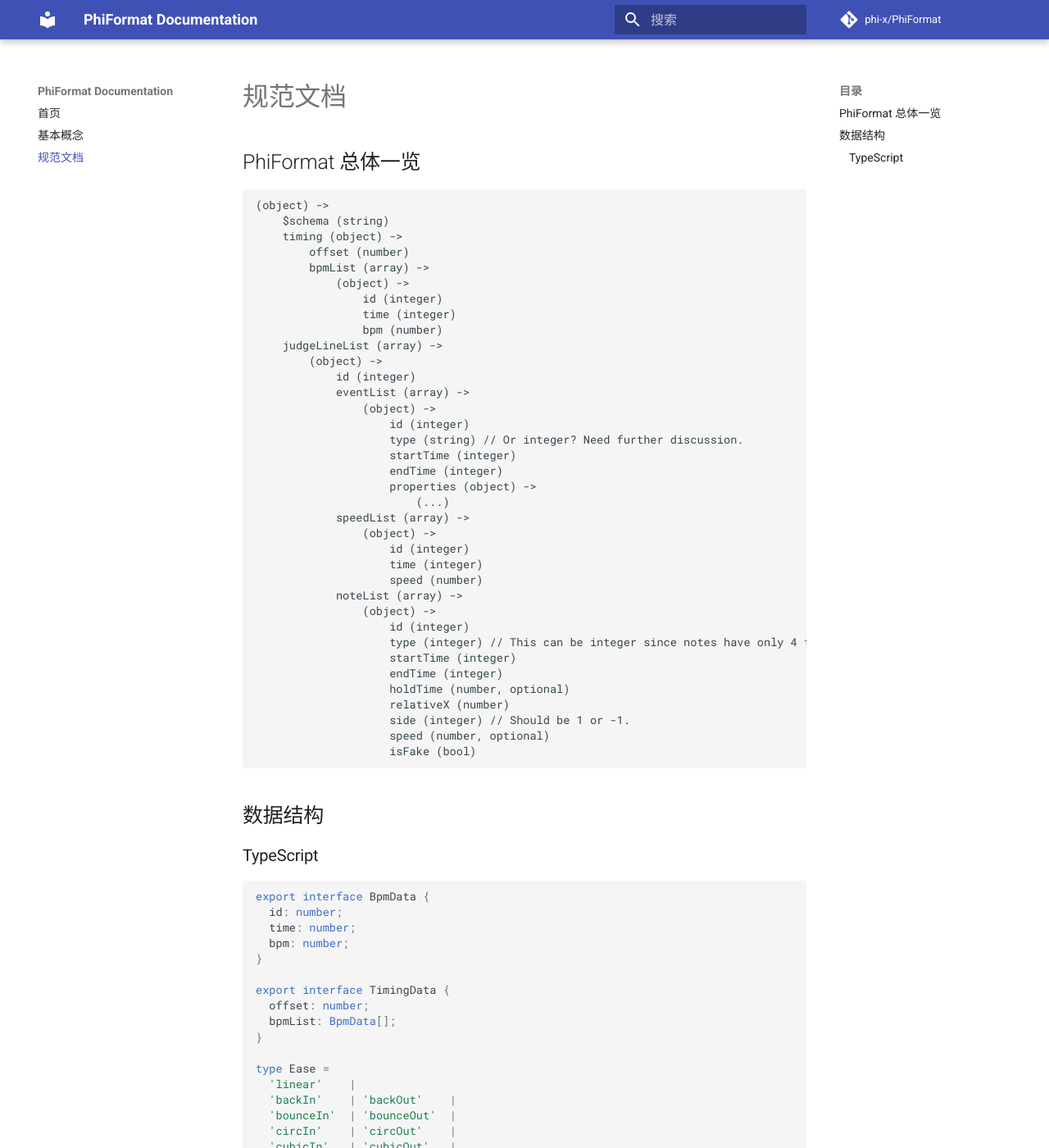
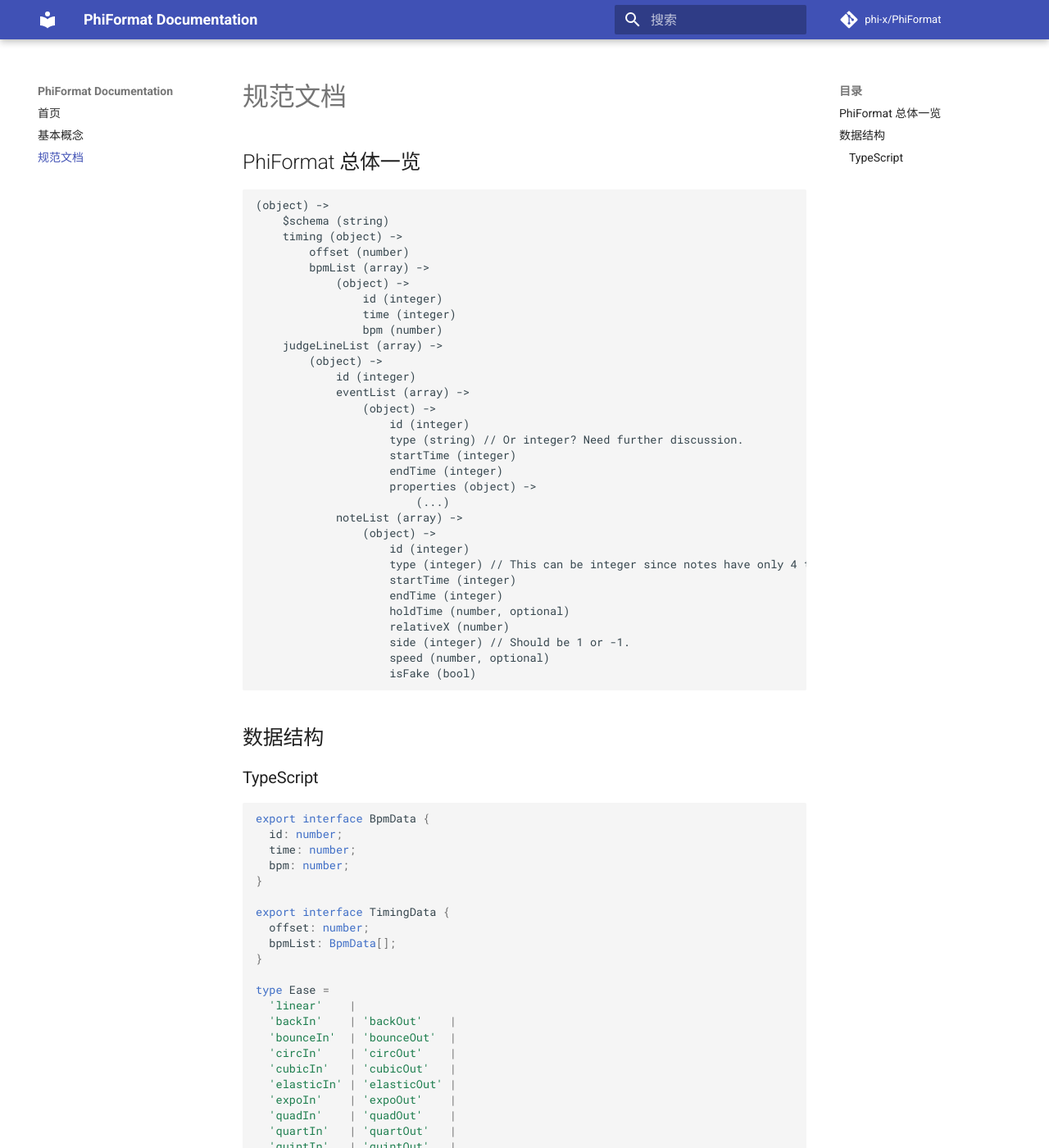
Before and after one commit to laoli404for/PhiFormat, an MkDocs documentation site: the page built from docs/spec.md, in a window 1280 px wide and 1400 px high. Shown: the whole window at 82% size. Built offline with MkDocs 1.6.1 and Material for MkDocs 9.7.7, drawn with Linux system fonts in a browser that asks for light colours; comment, search, counter and statistics services are not loaded; some of the changed text lies outside the part shown.

Commit message:
remove speedList

```diff
--- a/docs/spec.md
+++ b/docs/spec.md
@@ -23,11 +23,6 @@
                     endTime (integer)
                     properties (object) ->
                         (...)
-            speedList (array) ->
-                (object) ->
-                    id (integer)
-                    time (integer)
-                    speed (number)
             noteList (array) ->
                 (object) ->
                     id (integer)
@@ -104,13 +99,15 @@ interface FadeEventData extends BaseEventData {
   };
 }
 
-export type EventData = MoveEventData | RotateEventData | FadeEventData;
+interface SpeedEventData extends BaseEventData {
+  type: 'speed';
+  properties: {
+    speed: number;
+    ease: Ease;
+  }
+}
 
-export interface SpeedData {
-  id: number;
-  time: number;
-  speed: number;
-}
+export type EventData = MoveEventData | RotateEventData | FadeEventData | SpeedEventData;
 
 interface BaseNoteData {
   id: number;
```
Also changed, not shown: other parts of docs/spec.md (+0 -1 lines).
